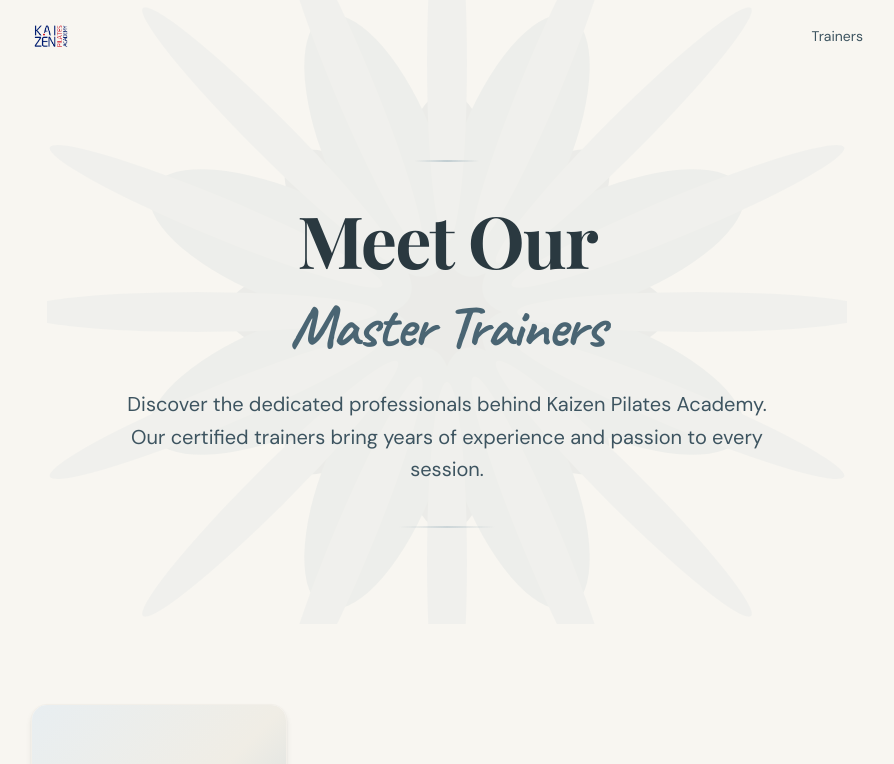
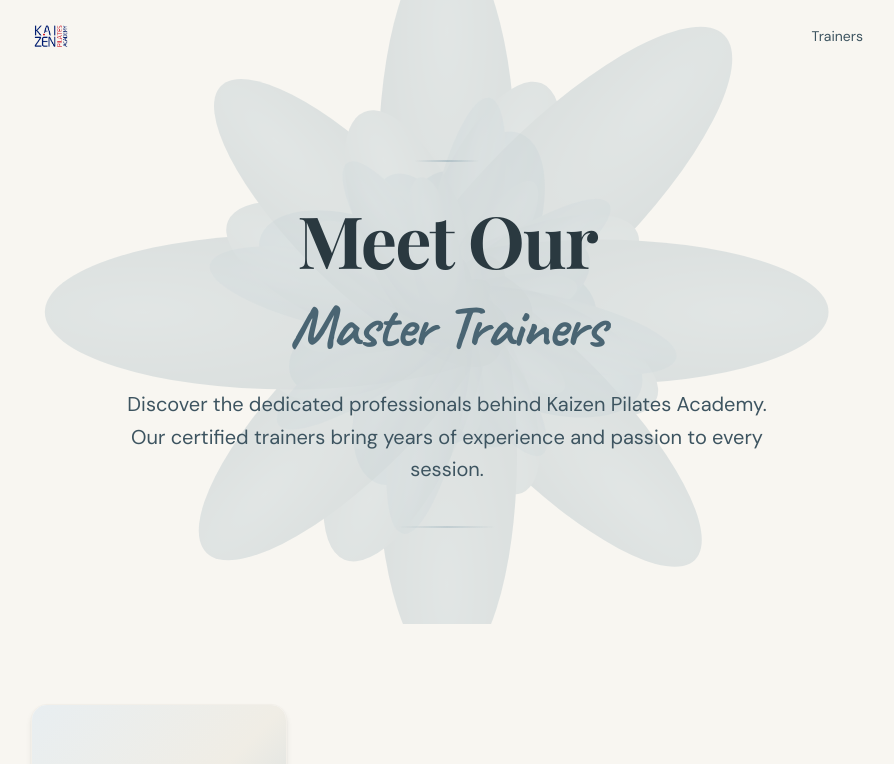
Before and after one commit to billsusanto/KPA, a Next.js app in the folder kpa-trainers/: page /trainers in a window 1280 px wide. Shown: the top 764 px of the page, without its empty margins (193-1087 px from the left). Built offline with nearby package versions, Linux system fonts and the light colour scheme; a web font is replaced by a local one.

Commit message:
feat: redesign hero flower bloom with organic petals, gradients, and depth variation

```diff
--- a/kpa-trainers/src/components/landing/Hero.tsx
+++ b/kpa-trainers/src/components/landing/Hero.tsx
@@ -1,50 +1,157 @@
+const outerPetals = [
+  { rotation: 0, rx: 55, ry: 180 },
+  { rotation: 22.5, rx: 45, ry: 120 },
+  { rotation: 45, rx: 60, ry: 190 },
+  { rotation: 67.5, rx: 40, ry: 100 },
+  { rotation: 90, rx: 58, ry: 185 },
+  { rotation: 112.5, rx: 42, ry: 110 },
+  { rotation: 135, rx: 52, ry: 170 },
+  { rotation: 157.5, rx: 38, ry: 95 },
+  { rotation: 180, rx: 56, ry: 175 },
+  { rotation: 202.5, rx: 48, ry: 130 },
+  { rotation: 225, rx: 54, ry: 165 },
+  { rotation: 247.5, rx: 36, ry: 90 },
+  { rotation: 270, rx: 62, ry: 195 },
+  { rotation: 292.5, rx: 44, ry: 115 },
+  { rotation: 315, rx: 50, ry: 155 },
+  { rotation: 337.5, rx: 42, ry: 105 },
+];
+
+const innerPetals = [
+  { rotation: 0, rx: 50, ry: 85 },
+  { rotation: 45, rx: 42, ry: 70 },
+  { rotation: 90, rx: 55, ry: 90 },
+  { rotation: 135, rx: 38, ry: 65 },
+  { rotation: 180, rx: 48, ry: 80 },
+  { rotation: 225, rx: 44, ry: 75 },
+  { rotation: 270, rx: 52, ry: 88 },
+  { rotation: 315, rx: 40, ry: 68 },
+];
+
+const midPetals = [
+  { rotation: 22.5, rx: 58, ry: 120 },
+  { rotation: 67.5, rx: 48, ry: 95 },
+  { rotation: 112.5, rx: 62, ry: 130 },
+  { rotation: 157.5, rx: 45, ry: 90 },
+  { rotation: 202.5, rx: 56, ry: 115 },
+  { rotation: 247.5, rx: 52, ry: 105 },
+  { rotation: 292.5, rx: 60, ry: 125 },
+  { rotation: 337.5, rx: 46, ry: 92 },
+];
+
+const accentPetals = [
+  { rotation: 11.25, rx: 35, ry: 140 },
+  { rotation: 33.75, rx: 28, ry: 100 },
+  { rotation: 56.25, rx: 32, ry: 125 },
+  { rotation: 78.75, rx: 25, ry: 85 },
+  { rotation: 101.25, rx: 38, ry: 150 },
+  { rotation: 123.75, rx: 26, ry: 90 },
+  { rotation: 146.25, rx: 30, ry: 110 },
+  { rotation: 168.75, rx: 24, ry: 80 },
+  { rotation: 191.25, rx: 36, ry: 145 },
+  { rotation: 213.75, rx: 29, ry: 105 },
+  { rotation: 236.25, rx: 33, ry: 130 },
+  { rotation: 258.75, rx: 27, ry: 95 },
+  { rotation: 281.25, rx: 40, ry: 155 },
+  { rotation: 303.75, rx: 28, ry: 100 },
+  { rotation: 326.25, rx: 31, ry: 115 },
+  { rotation: 348.75, rx: 26, ry: 88 },
+];
+
 export function Hero() {
   return (
     <section className="relative bg-cream-100 pt-28 pb-16 lg:pt-36 lg:pb-20 overflow-hidden">
-      <div className="absolute inset-0 bg-[radial-gradient(ellipse_at_top,_var(--tw-gradient-stops))] from-fusion-200/40 via-transparent to-transparent" />
+      <div className="absolute inset-0 bg-[radial-gradient(ellipse_at_center,_var(--tw-gradient-stops))] from-fusion-200/25 via-cream-100 to-cream-100" />
 
       <div className="absolute inset-0 flex items-center justify-center pointer-events-none">
         <svg
           viewBox="0 0 800 800"
-          className="w-[600px] h-[600px] md:w-[700px] md:h-[700px] lg:w-[800px] lg:h-[800px] opacity-[0.08]"
+          className="w-[700px] h-[700px] md:w-[850px] md:h-[850px] lg:w-[1000px] lg:h-[1000px] opacity-[0.20] blur-[0.5px]"
           fill="none"
           xmlns="http://www.w3.org/2000/svg"
         >
-          <circle cx="400" cy="400" r="60" fill="#5B7B8C" />
+          <defs>
+            <radialGradient id="outerGradient" cx="50%" cy="20%" r="80%">
+              <stop offset="0%" stopColor="#8AA8B6" />
+              <stop offset="70%" stopColor="#6B8A9A" />
+              <stop offset="100%" stopColor="#5B7B8C" />
+            </radialGradient>
+          </defs>
+          {outerPetals.map((petal) => (
+            <ellipse
+              key={`bold-outer-${petal.rotation}`}
+              cx="400"
+              cy={400 - petal.ry * 0.65}
+              rx={petal.rx}
+              ry={petal.ry}
+              fill="url(#outerGradient)"
+              transform={`rotate(${petal.rotation} 400 400)`}
+            />
+          ))}
+        </svg>
+      </div>
 
-          {[0, 45, 90, 135, 180, 225, 270, 315].map((rotation) => (
+      <div className="absolute inset-0 flex items-center justify-center pointer-events-none">
+        <svg
+          viewBox="0 0 800 800"
+          className="w-[580px] h-[580px] md:w-[680px] md:h-[680px] lg:w-[780px] lg:h-[780px] opacity-[0.12]"
+          fill="none"
+          xmlns="http://www.w3.org/2000/svg"
+        >
+          <defs>
+            <radialGradient id="centerGradient" cx="50%" cy="50%" r="50%">
+              <stop offset="0%" stopColor="#9FB5C2" />
+              <stop offset="100%" stopColor="#7A99A8" />
+            </radialGradient>
+            <radialGradient id="innerGradient" cx="50%" cy="20%" r="80%">
+              <stop offset="0%" stopColor="#A8C0CC" />
+              <stop offset="100%" stopColor="#7A99A8" />
+            </radialGradient>
+            <radialGradient id="midGradient" cx="50%" cy="20%" r="80%">
+              <stop offset="0%" stopColor="#B5CAD5" />
+              <stop offset="100%" stopColor="#8AA8B6" />
+            </radialGradient>
+            <radialGradient id="accentGradient" cx="50%" cy="20%" r="80%">
+              <stop offset="0%" stopColor="#C2D4DD" />
+              <stop offset="100%" stopColor="#9FB5C2" />
+            </radialGradient>
+          </defs>
+
+          <circle cx="400" cy="400" r="45" fill="url(#centerGradient)" />
+
+          {innerPetals.map((petal) => (
             <ellipse
-              key={`inner-${rotation}`}
+              key={`inner-${petal.rotation}`}
               cx="400"
-              cy="280"
-              rx="45"
-              ry="100"
-              fill="#5B7B8C"
-              transform={`rotate(${rotation} 400 400)`}
+              cy={400 - petal.ry * 0.7}
+              rx={petal.rx}
+              ry={petal.ry}
+              fill="url(#innerGradient)"
+              transform={`rotate(${petal.rotation} 400 400)`}
             />
           ))}
 
-          {[22.5, 67.5, 112.5, 157.5, 202.5, 247.5, 292.5, 337.5].map((rotation) => (
+          {midPetals.map((petal) => (
             <ellipse
-              key={`outer-${rotation}`}
+              key={`mid-${petal.rotation}`}
               cx="400"
-              cy="220"
-              rx="55"
-              ry="140"
-              fill="#7A99A8"
-              transform={`rotate(${rotation} 400 400)`}
+              cy={400 - petal.ry * 0.65}
+              rx={petal.rx}
+              ry={petal.ry}
+              fill="url(#midGradient)"
+              transform={`rotate(${petal.rotation} 400 400)`}
             />
           ))}
 
-          {[0, 22.5, 45, 67.5, 90, 112.5, 135, 157.5, 180, 202.5, 225, 247.5, 270, 292.5, 315, 337.5].map((rotation) => (
+          {accentPetals.map((petal) => (
             <ellipse
-              key={`accent-${rotation}`}
+              key={`accent-${petal.rotation}`}
               cx="400"
-              cy="150"
-              rx="20"
-              ry="180"
-              fill="#9FB5C2"
-              transform={`rotate(${rotation} 400 400)`}
+              cy={400 - petal.ry * 0.6}
+              rx={petal.rx}
+              ry={petal.ry}
+              fill="url(#accentGradient)"
+              transform={`rotate(${petal.rotation} 400 400)`}
             />
           ))}
         </svg>
```
